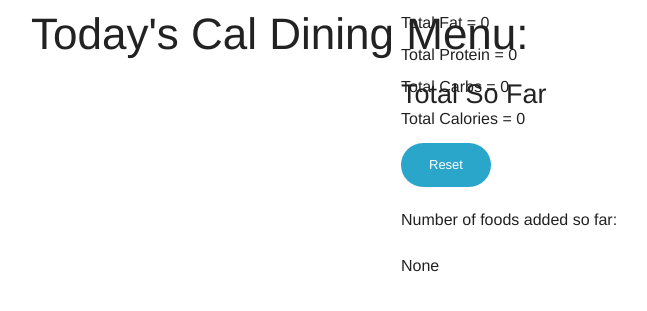
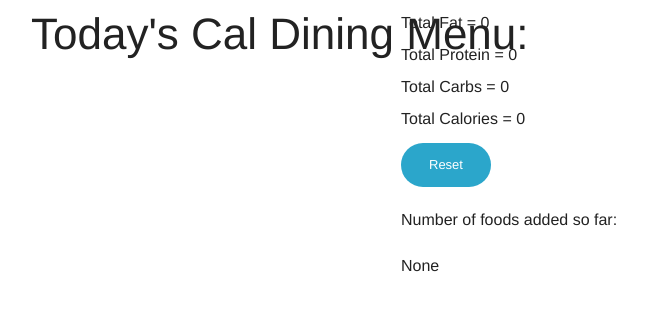
Before and after one commit to hidesminimally/macro, a Flask app: template templates/index.html in a window 1280 px wide. Shown: the top 311 px of the page, without its empty margins (124-771 px from the left). Run offline with Flask 2, Linux system fonts and the light colour scheme; the template is opened without the code that fills it, so the values that code supplies are empty; some libraries are stand-ins or nearby versions.

Commit message:
Updated the divs, utilized Foundation grid system

```diff
--- a/templates/index.html
+++ b/templates/index.html
@@ -3,7 +3,7 @@
   <head>
     <meta charset="utf-8" />
     <meta name="viewport" content="width=device-width, initial-scale=1.0" />
-    <title>Macro Calculator!</title>
+    <title align="center">Macro Calculator!</title>
     <link rel="stylesheet" href="{{ url_for('static', filename='foundation.css') }}" />
     <script src="js/vendor/modernizr.js"></script>
     <script src="http://code.jquery.com/jquery-1.11.0.min.js"></script>
@@ -16,8 +16,6 @@
       </div>
     </div>
 
-    <div class="row">
-      <div class="large-12 columns">
 
 
 
@@ -35,6 +33,8 @@
 
 
 
+<div class="row">
+  <div class="large-6 columns">
  {% for item in foodlist %}
 
 
@@ -114,17 +114,14 @@
 
 </p>
 
+
 {% endfor %}
+</div>
+
+    <div class="large-6 columns">
 
 
-      </div>
-    </div>
-
-
-<div class="row">
-      <div class="large-12 columns">
         <div class="sidebarBox">
-          <h3> Total So Far </h3> </br>
           <div class="scrollingBox">
 <script type="text/javascript">
 
@@ -199,10 +196,11 @@ function removeFromBasket()
 </div>
 </div>
 
+
 <script type="text/javascript">
 $(function() {
   // Set this variable with the desired height
-  var offsetPixels = 670;
+  var offsetPixels = 120;
 
   $(window).scroll(function() {
     if ($(window).scrollTop() >= 0) {
```
Also changed, not shown: 4 other files.
